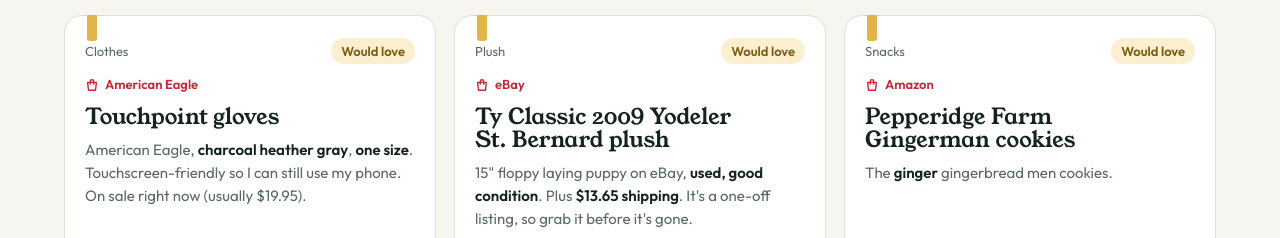
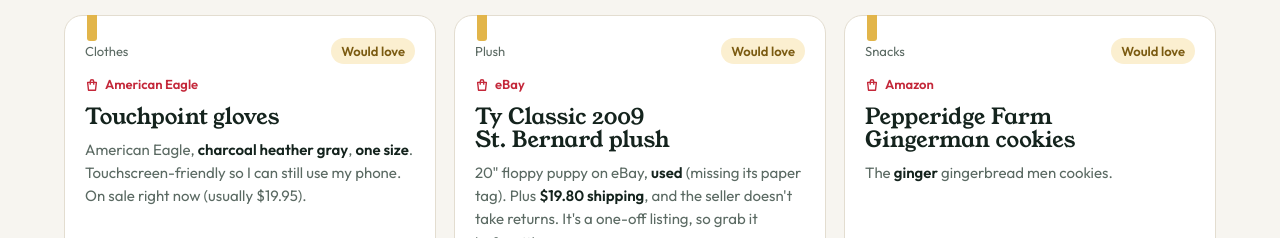
Before and after one commit to joseph-marino-1834/christmas-list, a plain HTML site: page index.html in a window 1280 px wide. Shown: the part 1264-1502 px from the top of the page. Drawn offline with Linux system fonts and the light colour scheme; no server answers.

Commit message:
Update index.html

```diff
--- a/index.html
+++ b/index.html
@@ -334,7 +334,7 @@ const gifts = [
   {store:"American Eagle", name:"Boxy fit layered t-shirt", cat:"Clothes", pri:"would", price:34.96, note:"American Eagle, **navy**, **size XL**. On sale right now (usually $49.95).", link:"https://www.ae.com/us/en/p/men/tops/t-shirts/ae-boxy-fit-layered-t-shirt/2171_5479_410"},
   {store:"American Eagle", name:"Peanuts crew socks 3-pack", cat:"Clothes", pri:"would", price:19.95, note:"American Eagle, **white**, **one size**. Three pairs of Peanuts crew socks.", link:"https://www.ae.com/us/en/p/men/accessories-socks/socks/ae-peanuts-crew-socks-3-pack/0225_8239_100"},
   {store:"American Eagle", name:"Touchpoint gloves", cat:"Clothes", pri:"would", price:13.96, note:"American Eagle, **charcoal heather gray**, **one size**. Touchscreen-friendly so I can still use my phone. On sale right now (usually $19.95).", link:"https://www.ae.com/us/en/p/men/accessories-socks/cold-weather-accessories/ae-touchpoint-gloves/0226_9245_029"},
-  {store:"eBay", name:"Ty Classic 2009 Yodeler St. Bernard plush", cat:"Plush", pri:"would", price:23.99, note:"15\" floppy laying puppy on eBay, **used, good condition**. Plus **$13.65 shipping**. It's a one-off listing, so grab it before it's gone.", link:"https://www.ebay.com/itm/227500560285"},
+  {store:"eBay", name:"Ty Classic 2009 St. Bernard plush", cat:"Plush", pri:"would", price:25, note:"20\" floppy puppy on eBay, **used** (missing its paper tag). Plus **$19.80 shipping**, and the seller doesn't take returns. It's a one-off listing, so grab it before it's gone.", link:"https://www.ebay.com/itm/267784121408"},
   {store:"Amazon", name:"Pepperidge Farm Gingerman cookies", cat:"Snacks", pri:"would", price:0, note:"The **ginger** gingerbread men cookies.", link:"https://www.amazon.com/dp/B0FBZ7YF7J?th=1"},
   {store:"Hollister", name:"Relaxed cinch sweatpants (2 pairs)", cat:"Clothes", pri:"would", price:62.92, note:"Hollister, **dark heather gray**, **size Large**. That's **2 pairs** at $31.46 each, on sale right now (usually $44.95 each).", warn:"Make sure the color is **Dark Heather Gray** and the quantity is set to **2**.", link:"https://www.hollisterco.com/shop/us/p/relaxed-cinch-sweatpants-63579319"},
 ];
```
